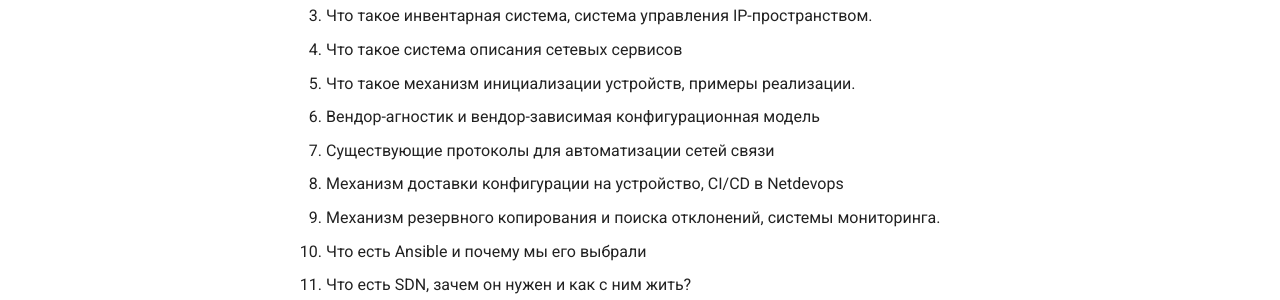
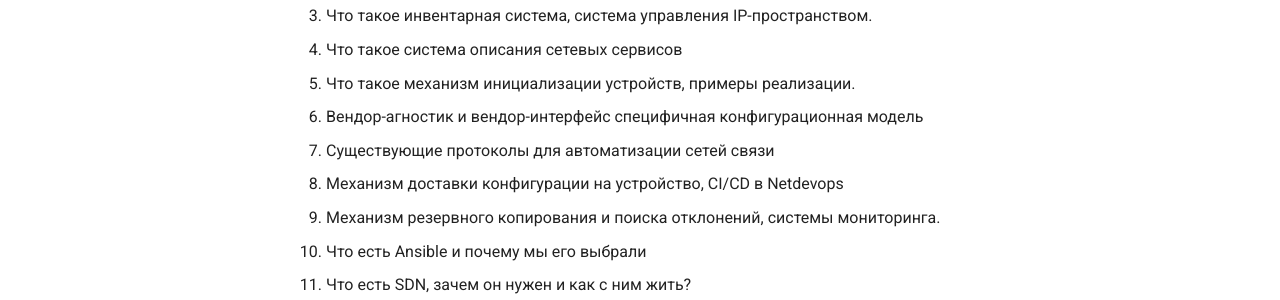
Before and after one commit to itmo-ict-faculty/network-programming, an MkDocs documentation site: the page built from docs/education/exam.md, in a window 1280 px wide. Shown: the part 355-655 px from the top of the page. Built offline with MkDocs 1.6.1 and Material for MkDocs 9.7.7, drawn with Linux system fonts in a browser that asks for light colours; comment, search, counter and statistics services are not loaded.

Commit message:
fixed exam

```diff
--- a/docs/education/exam.md
+++ b/docs/education/exam.md
@@ -5,7 +5,7 @@
 3. Что такое инвентарная система, система управления IP-пространством.
 4. Что такое система описания сетевых сервисов
 5. Что такое механизм инициализации устройств, примеры реализации.
-6. Вендор-агностик и вендор-зависимая конфигурационная модель
+6. Вендор-агностик и вендор-интерфейс специфичная конфигурационная модель
 7. Существующие протоколы для автоматизации сетей связи
 8. Механизм доставки конфигурации на устройство, CI/CD в Netdevops
 9. Механизм резервного копирования и поиска отклонений, cистемы мониторинга.
```
Also changed, not shown: docs/education/additional_materials.md (+1 -0 lines).
